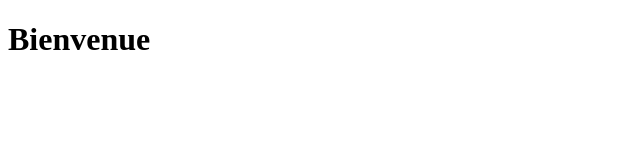
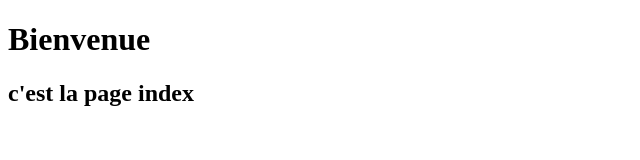
Before and after one commit to Kanisse/TSDI2_GIT, a plain HTML site: page index.html in a window 1280 px wide. Shown: the whole page, without its empty margins (0-640 px from the left). Drawn offline with Linux system fonts and the light colour scheme.

Commit message:
ajouter div

```diff
--- a/index.html
+++ b/index.html
@@ -9,5 +9,8 @@
 </head>
 <body>
   <h1>Bienvenue</h1>
+  <div>
+    <h2>c'est la page index</h2>
+  </div>
 </body>
 </html>
```
